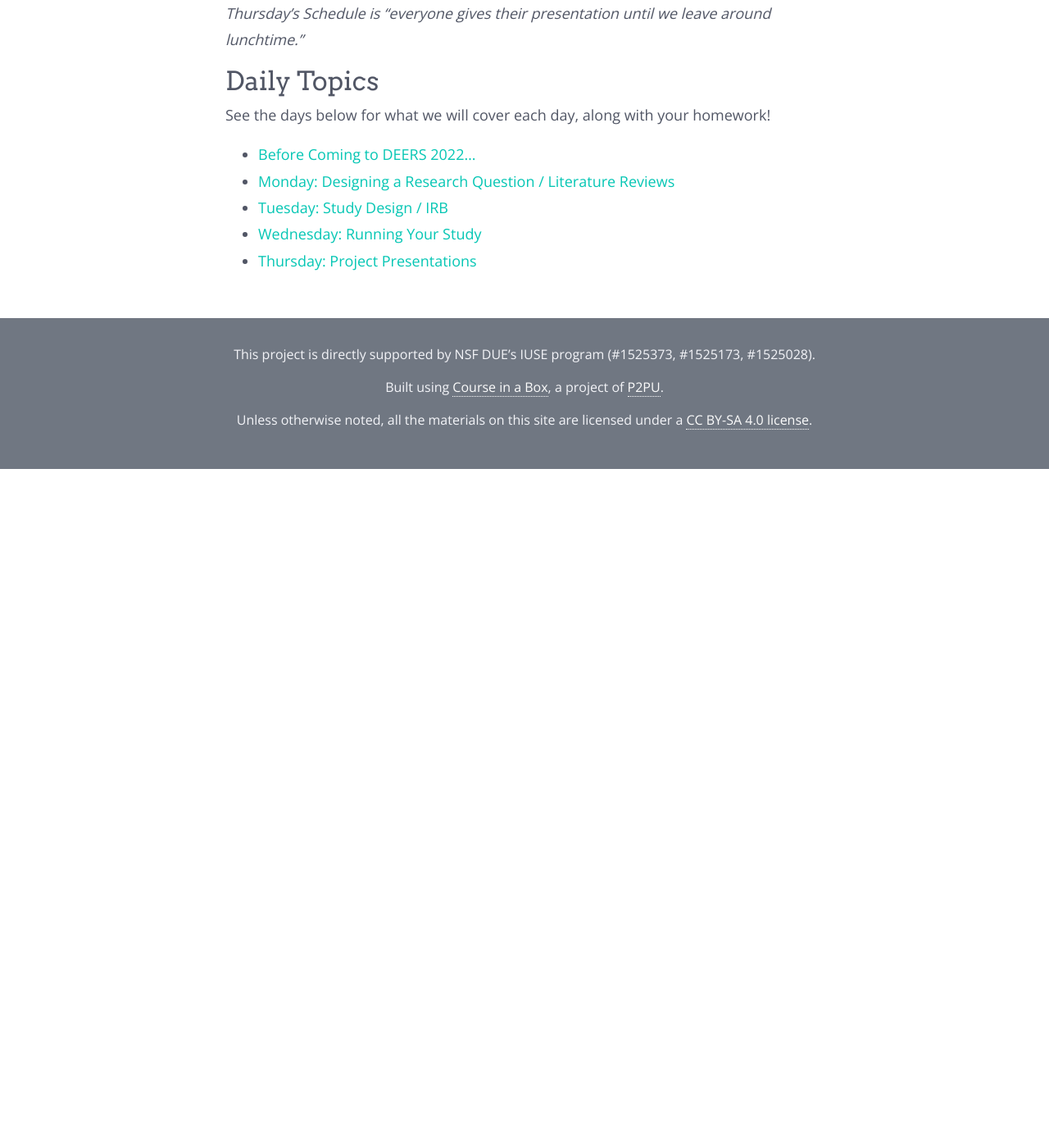
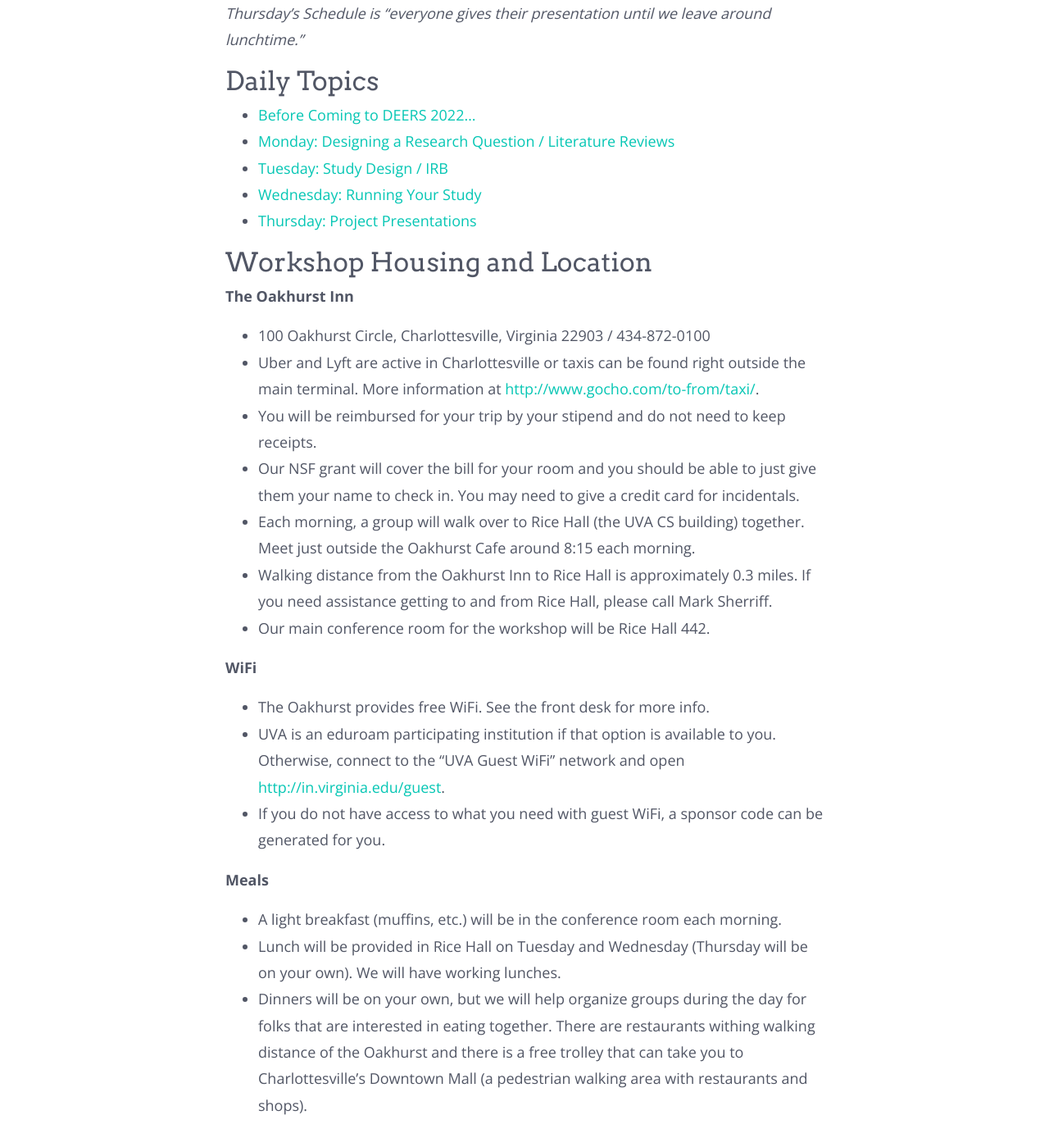
Before and after one commit to marksherriff/deers, a Jekyll site: the page built from deers2022.md, in a window 1280 px wide and 1400 px high, scrolled down 882 px. Shown: the whole window at 82% size. Built offline with Jekyll 4.4.1, drawn with Linux system fonts in a browser that asks for light colours; nearby versions of some CDN libraries; before the commit the page ends 1454 px from its top, so only the background shows below that.

Commit message:
deers update

```diff
--- a/deers2022.md
+++ b/deers2022.md
@@ -32,10 +32,32 @@ _Thursday's Schedule is "everyone gives their presentation until we leave around
 
 ## Daily Topics
 
-See the days below for what we will cover each day, along with your homework!
-
 * [Before Coming to DEERS 2022...](/deers2022-beforecoming)
 * [Monday: Designing a Research Question / Literature Reviews](/deers2021-monday)
 * [Tuesday: Study Design / IRB](/deers2021-tuesday)
 * [Wednesday: Running Your Study](/deers2021-wednesday)
 * [Thursday: Project Presentations](/deers2021-thursday)
+
+## Workshop Housing and Location
+
+__The Oakhurst Inn__
+
+* 100 Oakhurst Circle, Charlottesville, Virginia 22903 / 434-872-0100
+* Uber and Lyft are active in Charlottesville or taxis can be found right outside the main terminal. More information at [http://www.gocho.com/to-from/taxi/](http://www.gocho.com/to-from/taxi/).
+* You will be reimbursed for your trip by your stipend and do not need to keep receipts.
+* Our NSF grant will cover the bill for your room and you should be able to just give them your name to check in.  You may need to give a credit card for incidentals.
+* Each morning, a group will walk over to Rice Hall (the UVA CS building) together.  Meet just outside the Oakhurst Cafe around 8:15 each morning.
+* Walking distance from the Oakhurst Inn to Rice Hall is approximately 0.3 miles.  If you need assistance getting to and from Rice Hall, please call Mark Sherriff.
+* Our main conference room for the workshop will be Rice Hall 442.
+
+__WiFi__
+
+* The Oakhurst provides free WiFi.  See the front desk for more info.
+* UVA is an eduroam participating institution if that option is available to you.  Otherwise, connect to the “UVA Guest WiFi” network and open [http://in.virginia.edu/guest](http://in.virginia.edu/guest).
+* If you do not have access to what you need with guest WiFi, a sponsor code can be generated for you.
+
+__Meals__
+
+* A light breakfast (muffins, etc.) will be in the conference room each morning.
+* Lunch will be provided in Rice Hall on Tuesday and Wednesday (Thursday will be on your own).  We will have working lunches.
+* Dinners will be on your own, but we will help organize groups during the day for folks that are interested in eating together.  There are restaurants withing walking distance of the Oakhurst and there is a free trolley that can take you to Charlottesville’s Downtown Mall (a pedestrian walking area with restaurants and shops).
```
Also changed, not shown: deers2022-beforecoming.md (+1 -2 lines).
